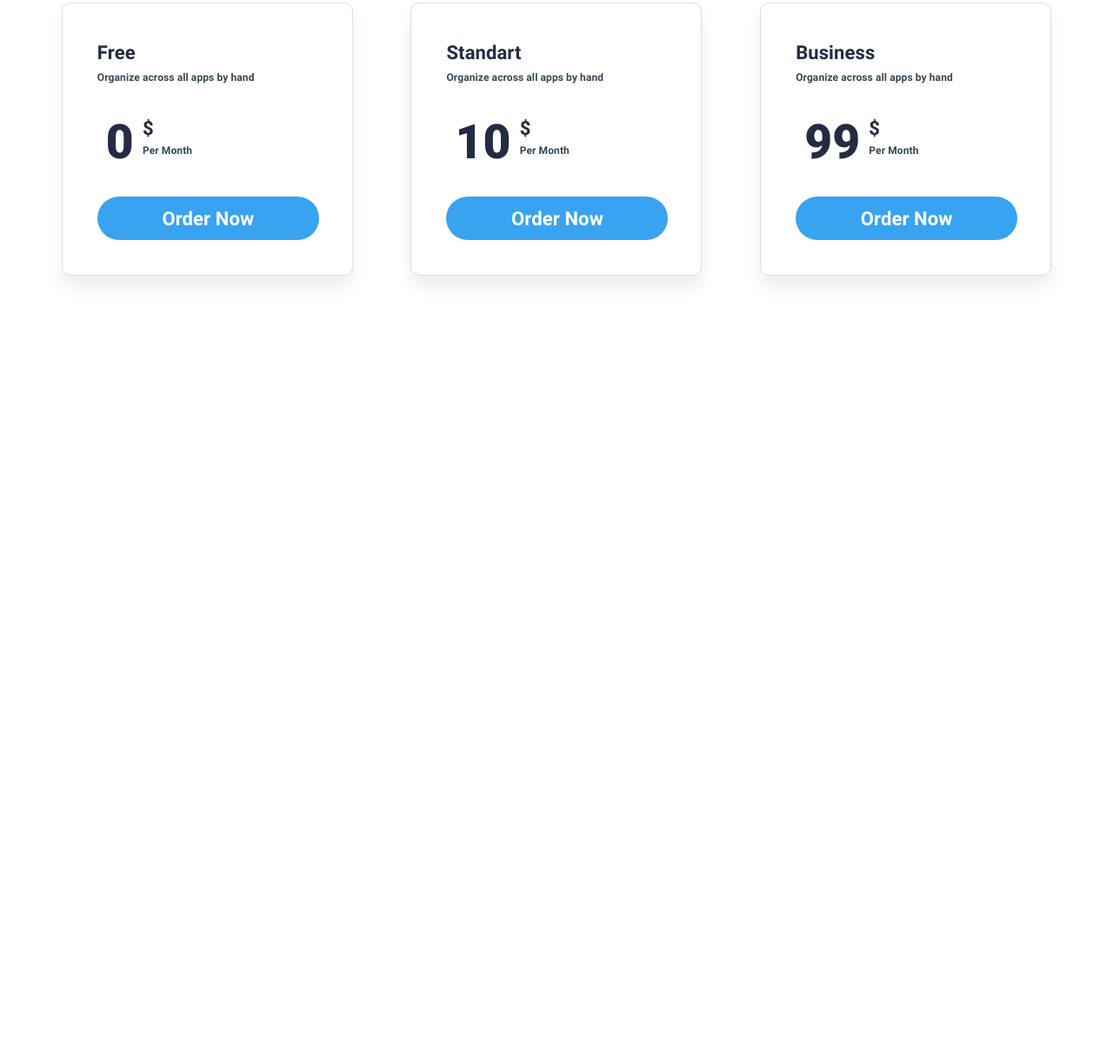
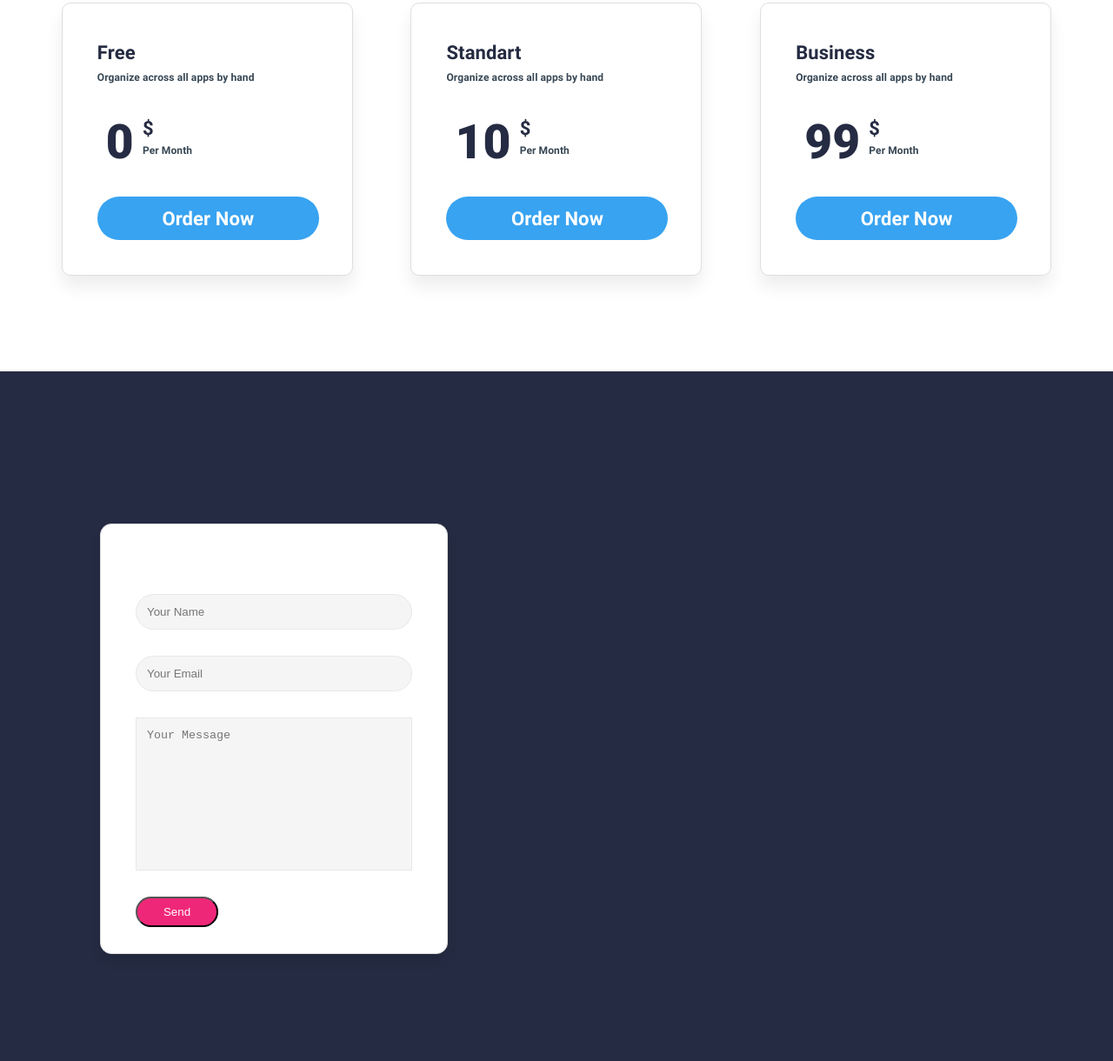
Before and after one commit to lattecoff/9_figma_land, a website: page source/pages/index.html in a window 1280 px wide. Shown: the part 2813-4033 px from the top of the page at 87% size. Before the commit the page ends 3240 px from the top, so only its background shows below. Drawn offline with nearby package versions, Linux system fonts and the light colour scheme; files that its build step writes are made by us from their sources; files whose address does not match are found by name.

Commit message:
Added client form in contact section.

```diff
--- a/source/pages/index.html
+++ b/source/pages/index.html
@@ -173,5 +173,18 @@
 		</div>
 
 	</section>
+
+	<section class="contact">
+		<div class="container">
+			<!-- <div class="form-wrapper"> -->
+				<form class="feed-form" action="#">
+					<input required type="text" name="client-name" placeholder="Your Name">
+					<input required type="email" name="client-email" placeholder="Your Email">
+					<textarea name="client-msg" cols="30" rows="10" placeholder="Your Message"></textarea>
+					<button class="btn_submit">Send</button>
+				</form>
+			<!-- </div> -->
+		</div>
+	</section>
 </body>
 </html>
--- a/source/styles/main.scss
+++ b/source/styles/main.scss
@@ -385,3 +385,64 @@
 		}
 	}
 }
+
+.contact {
+	padding: 95px 0 85px;
+	background: #252B42;
+
+	.container {
+		max-width: 1050px;
+		margin: 0 auto;
+		padding: 80px 0 120px;
+
+		.feed-form {
+			max-width: 400px;
+			min-width: 380px;
+			display: flex;
+			flex-direction: column;
+			padding: 80px 40px 30px;
+
+			background: #FFFFFF;
+			border: 0.65371px solid #DDDDDD;
+			box-sizing: border-box;
+			box-shadow: 0px 8.49823px 12.4205px rgba(0, 0, 0, 0.07);
+			border-radius: 13.0742px;
+
+			font-family: 'Roboto';
+			font-style: normal;
+			font-weight: 400;
+			font-size: 9.80565px;
+			line-height: 10px;
+			letter-spacing: 0.065371px;
+			color: #18171D;
+
+			input {
+				margin-bottom: 30px;
+				padding: 12px;
+
+				background: #F5F5F5;
+				border: 1px solid #E8E8E8;
+				box-sizing: border-box;
+				border-radius: 39px;
+			}
+
+			textarea {
+				resize: none;
+				margin-bottom: 30px;
+				padding: 12px;
+
+				background: #F5F5F5;
+				border: 0.65371px solid #E8E8E8;
+			}
+
+			.btn_submit {
+				width: 95px;
+				height: 35px;
+				align-items: center;
+				color: #ffffff;
+				background: #EF2779;
+				border-radius: 35px;
+			}
+		}
+	}
+}
```
